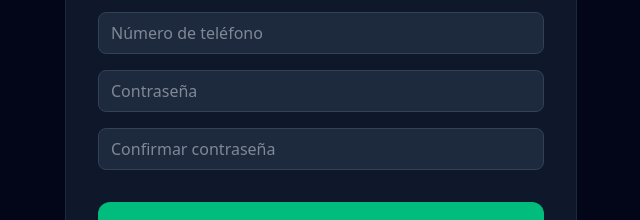
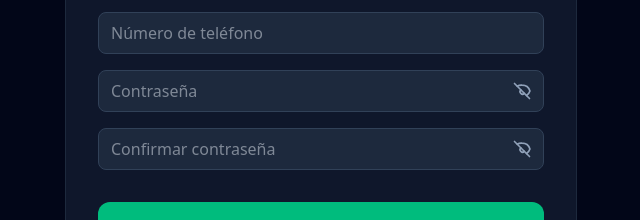
Before and after one commit to Pocket-application/Frontend, a React (Vite) app: page /pocket/register in a window 1280 px wide. Shown: the part 392-612 px from the top of the page, without its empty margins (319-959 px from the left). Built offline with nearby package versions, Linux system fonts and the light colour scheme; no server answers.

Commit message:
see password

```diff
--- a/package.json
+++ b/package.json
@@ -10,6 +10,7 @@
     "preview": "vite preview"
   },
   "dependencies": {
+    "@emotion/is-prop-valid": "^1.4.0",
     "@flaticon/flaticon-uicons": "^3.3.1",
     "@tailwindcss/vite": "^4.1.13",
     "axios": "^1.13.2",
--- a/src/components/modals/UpdatePasswordModal.jsx
+++ b/src/components/modals/UpdatePasswordModal.jsx
@@ -5,6 +5,8 @@ import Modal from "./Modal";
 export default function UpdatePasswordModal({ onClose }) {
   const [actual, setActual] = useState("");
   const [nueva, setNueva] = useState("");
+  const [showActual, setShowActual] = useState(false)
+  const [showNueva, setShowNueva] = useState(false)
 
   const guardar = async () => {
     await updatePassword({
@@ -16,20 +18,93 @@ export default function UpdatePasswordModal({ onClose }) {
 
   return (
     <Modal title="Cambiar contraseña" onClose={onClose}>
+      <div className="relative">
         <input
-        type="password"
+          type={showActual ? "text" : "password"}
           placeholder="Contraseña actual"
           value={actual}
           onChange={(e) => setActual(e.target.value)}
-        className="input"
+          className="input pr-12"
         />
+
+        <button
+          type="button"
+          onClick={() => setShowActual(!showActual)}
+          className="absolute right-3 top-1/2 -translate-y-1/2 text-slate-400 hover:text-white"
+          aria-label={showActual ? "Ocultar contraseña" : "Mostrar contraseña"}
+        >
+          {showActual ? (
+            // 👁️ abierto
+            <svg xmlns="http://www.w3.org/2000/svg" className="h-5 w-5" fill="none"
+              viewBox="0 0 24 24" stroke="currentColor">
+              <path strokeLinecap="round" strokeLinejoin="round" strokeWidth={2}
+                d="M15 12a3 3 0 11-6 0 3 3 0 016 0z" />
+              <path strokeLinecap="round" strokeLinejoin="round" strokeWidth={2}
+                d="M2.458 12C3.732 7.943 7.523 5 12 5
+                  c4.478 0 8.268 2.943 9.542 7
+                  -1.274 4.057-5.064 7-9.542 7
+                  -4.477 0-8.268-2.943-9.542-7z" />
+            </svg>
+          ) : (
+            // 👁️ cerrado
+            <svg xmlns="http://www.w3.org/2000/svg" className="h-5 w-5" fill="none"
+              viewBox="0 0 24 24" stroke="currentColor">
+              <path strokeLinecap="round" strokeLinejoin="round" strokeWidth={2}
+                d="M3 3l18 18" />
+              <path strokeLinecap="round" strokeLinejoin="round" strokeWidth={2}
+                d="M10.584 10.587a3 3 0 004.243 4.243" />
+              <path strokeLinecap="round" strokeLinejoin="round" strokeWidth={2}
+                d="M6.223 6.223A9.956 9.956 0 0112 5
+                  c4.478 0 8.268 2.943 9.543 7
+                  a9.964 9.964 0 01-4.132 5.411" />
+            </svg>
+          )}
+        </button>
+      </div>
+      <div className="relative">
         <input
-        type="password"
+          type={showNueva ? "text" : "password"}
           placeholder="Nueva contraseña"
           value={nueva}
           onChange={(e) => setNueva(e.target.value)}
-        className="input"
+          className="input pr-12"
         />
+
+        <button
+          type="button"
+          onClick={() => setShowNueva(!showNueva)}
+          className="absolute right-3 top-1/2 -translate-y-1/2 text-slate-400 hover:text-white"
+          aria-label={showNueva ? "Ocultar contraseña" : "Mostrar contraseña"}
+        >
+          {showNueva ? (
+            // 👁️ abierto
+            <svg xmlns="http://www.w3.org/2000/svg" className="h-5 w-5" fill="none"
+              viewBox="0 0 24 24" stroke="currentColor">
+              <path strokeLinecap="round" strokeLinejoin="round" strokeWidth={2}
+                d="M15 12a3 3 0 11-6 0 3 3 0 016 0z" />
+              <path strokeLinecap="round" strokeLinejoin="round" strokeWidth={2}
+                d="M2.458 12C3.732 7.943 7.523 5 12 5
+                  c4.478 0 8.268 2.943 9.542 7
+                  -1.274 4.057-5.064 7-9.542 7
+                  -4.477 0-8.268-2.943-9.542-7z" />
+            </svg>
+          ) : (
+            // 👁️ cerrado
+            <svg xmlns="http://www.w3.org/2000/svg" className="h-5 w-5" fill="none"
+              viewBox="0 0 24 24" stroke="currentColor">
+              <path strokeLinecap="round" strokeLinejoin="round" strokeWidth={2}
+                d="M3 3l18 18" />
+              <path strokeLinecap="round" strokeLinejoin="round" strokeWidth={2}
+                d="M10.584 10.587a3 3 0 004.243 4.243" />
+              <path strokeLinecap="round" strokeLinejoin="round" strokeWidth={2}
+                d="M6.223 6.223A9.956 9.956 0 0112 5
+                  c4.478 0 8.268 2.943 9.543 7
+                  a9.964 9.964 0 01-4.132 5.411" />
+            </svg>
+          )}
+        </button>
+      </div>
+
       <button onClick={guardar} className="btn-danger">
         Cambiar contraseña
       </button>
--- a/src/pages/Login.jsx
+++ b/src/pages/Login.jsx
@@ -16,6 +16,7 @@ export default function Login() {
 
   const [error, setError] = useState(null)
   const [loading, setLoading] = useState(false)
+  const [showPassword, setShowPassword] = useState(false)
 
   const handleChange = (e) => {
     setForm({ ...form, [e.target.name]: e.target.value })
@@ -98,15 +99,54 @@ export default function Login() {
             className="input"
           />
 
+          <div className="relative">
             <input
               name="password"
-            type="password"
+              type={showPassword ? 'text' : 'password'}
               placeholder="Contraseña"
               value={form.password}
               onChange={handleChange}
               required
-            className="input"
+              className="input pr-12"
             />
+
+            <button
+              type="button"
+              onClick={() => setShowPassword(!showPassword)}
+              className="absolute right-3 top-1/2 -translate-y-1/2 text-slate-400 hover:text-white"
+              aria-label={showPassword ? 'Ocultar contraseña' : 'Mostrar contraseña'}
+            >
+              {showPassword ? (
+                // 👁️ abierto
+                <svg xmlns="http://www.w3.org/2000/svg" className="h-5 w-5" fill="none"
+                  viewBox="0 0 24 24" stroke="currentColor">
+                  <path strokeLinecap="round" strokeLinejoin="round" strokeWidth={2}
+                    d="M15 12a3 3 0 11-6 0 3 3 0 016 0z" />
+                  <path strokeLinecap="round" strokeLinejoin="round" strokeWidth={2}
+                    d="M2.458 12C3.732 7.943 7.523 5 12 5
+                      c4.478 0 8.268 2.943 9.542 7
+                      -1.274 4.057-5.064 7-9.542 7
+                      -4.477 0-8.268-2.943-9.542-7z" />
+                </svg>
+              ) : (
+                // 👁️ cerrado
+                <svg xmlns="http://www.w3.org/2000/svg" className="h-5 w-5" fill="none"
+                  viewBox="0 0 24 24" stroke="currentColor">
+                  <path strokeLinecap="round" strokeLinejoin="round" strokeWidth={2}
+                    d="M13.875 18.825A10.05 10.05 0 0112 19
+                      c-4.478 0-8.268-2.943-9.543-7
+                      a9.956 9.956 0 012.198-3.568" />
+                  <path strokeLinecap="round" strokeLinejoin="round" strokeWidth={2}
+                    d="M6.223 6.223A9.956 9.956 0 0112 5
+                      c4.478 0 8.268 2.943 9.543 7
+                      a9.964 9.964 0 01-4.132 5.411" />
+                  <path strokeLinecap="round" strokeLinejoin="round" strokeWidth={2}
+                    d="M3 3l18 18" />
+                </svg>
+              )}
+            </button>
+          </div>
+
 
           <button
             type="submit"
--- a/src/pages/Register.jsx
+++ b/src/pages/Register.jsx
@@ -16,6 +16,8 @@ export default function Register() {
 
   const [error, setError] = useState(null)
   const [loading, setLoading] = useState(false)
+  const [showPassword, setShowPassword] = useState(false)
+  const [showConfirmPassword, setShowConfirmPassword] = useState(false)
 
   const handleChange = (e) => {
     setForm({ ...form, [e.target.name]: e.target.value })
@@ -110,25 +112,98 @@ export default function Register() {
             className="input"
           />
 
+          <div className="relative">
             <input
               name="password"
-            type="password"
+              type={showPassword ? 'text' : 'password'}
               placeholder="Contraseña"
               value={form.password}
               onChange={handleChange}
               required
-            className="input"
+              className="input pr-12"
             />
 
+            <button
+              type="button"
+              onClick={() => setShowPassword(!showPassword)}
+              className="absolute right-3 top-1/2 -translate-y-1/2 text-slate-400 hover:text-white"
+              aria-label={showPassword ? 'Ocultar contraseña' : 'Mostrar contraseña'}
+            >
+              {showPassword ? (
+                // 👁️ abierto
+                <svg xmlns="http://www.w3.org/2000/svg" className="h-5 w-5" fill="none"
+                  viewBox="0 0 24 24" stroke="currentColor">
+                  <path strokeLinecap="round" strokeLinejoin="round" strokeWidth={2}
+                    d="M15 12a3 3 0 11-6 0 3 3 0 016 0z" />
+                  <path strokeLinecap="round" strokeLinejoin="round" strokeWidth={2}
+                    d="M2.458 12C3.732 7.943 7.523 5 12 5
+                      c4.478 0 8.268 2.943 9.542 7
+                      -1.274 4.057-5.064 7-9.542 7
+                      -4.477 0-8.268-2.943-9.542-7z" />
+                </svg>
+              ) : (
+                // 👁️ cerrado
+                <svg xmlns="http://www.w3.org/2000/svg" className="h-5 w-5" fill="none"
+                  viewBox="0 0 24 24" stroke="currentColor">
+                  <path strokeLinecap="round" strokeLinejoin="round" strokeWidth={2}
+                    d="M3 3l18 18" />
+                  <path strokeLinecap="round" strokeLinejoin="round" strokeWidth={2}
+                    d="M10.584 10.587a3 3 0 004.243 4.243" />
+                  <path strokeLinecap="round" strokeLinejoin="round" strokeWidth={2}
+                    d="M6.223 6.223A9.956 9.956 0 0112 5
+                      c4.478 0 8.268 2.943 9.543 7
+                      a9.964 9.964 0 01-4.132 5.411" />
+                </svg>
+              )}
+            </button>
+          </div>
+
+          <div className="relative">
             <input
               name="confirmPassword"
-            type="password"
+              type={showConfirmPassword ? 'text' : 'password'}
               placeholder="Confirmar contraseña"
               value={form.confirmPassword}
               onChange={handleChange}
               required
-            className="input"
+              className="input pr-12"
             />
+
+            <button
+              type="button"
+              onClick={() => setShowConfirmPassword(!showConfirmPassword)}
+              className="absolute right-3 top-1/2 -translate-y-1/2 text-slate-400 hover:text-white"
+              aria-label={showConfirmPassword ? 'Ocultar contraseña' : 'Mostrar contraseña'}
+            >
+              {showConfirmPassword ? (
+                // 👁️ abierto
+                <svg xmlns="http://www.w3.org/2000/svg" className="h-5 w-5" fill="none"
+                  viewBox="0 0 24 24" stroke="currentColor">
+                  <path strokeLinecap="round" strokeLinejoin="round" strokeWidth={2}
+                    d="M15 12a3 3 0 11-6 0 3 3 0 016 0z" />
+                  <path strokeLinecap="round" strokeLinejoin="round" strokeWidth={2}
+                    d="M2.458 12C3.732 7.943 7.523 5 12 5
+                      c4.478 0 8.268 2.943 9.542 7
+                      -1.274 4.057-5.064 7-9.542 7
+                      -4.477 0-8.268-2.943-9.542-7z" />
+                </svg>
+              ) : (
+                // 👁️ cerrado
+                <svg xmlns="http://www.w3.org/2000/svg" className="h-5 w-5" fill="none"
+                  viewBox="0 0 24 24" stroke="currentColor">
+                  <path strokeLinecap="round" strokeLinejoin="round" strokeWidth={2}
+                    d="M3 3l18 18" />
+                  <path strokeLinecap="round" strokeLinejoin="round" strokeWidth={2}
+                    d="M10.584 10.587a3 3 0 004.243 4.243" />
+                  <path strokeLinecap="round" strokeLinejoin="round" strokeWidth={2}
+                    d="M6.223 6.223A9.956 9.956 0 0112 5
+                      c4.478 0 8.268 2.943 9.543 7
+                      a9.964 9.964 0 01-4.132 5.411" />
+                </svg>
+              )}
+            </button>
+          </div>
+
 
           <button
             type="submit"
```
Also changed, not shown: 2 other files (tests, documents, lock files or other folders). Lines whose indentation alone changed are shown as unchanged.
